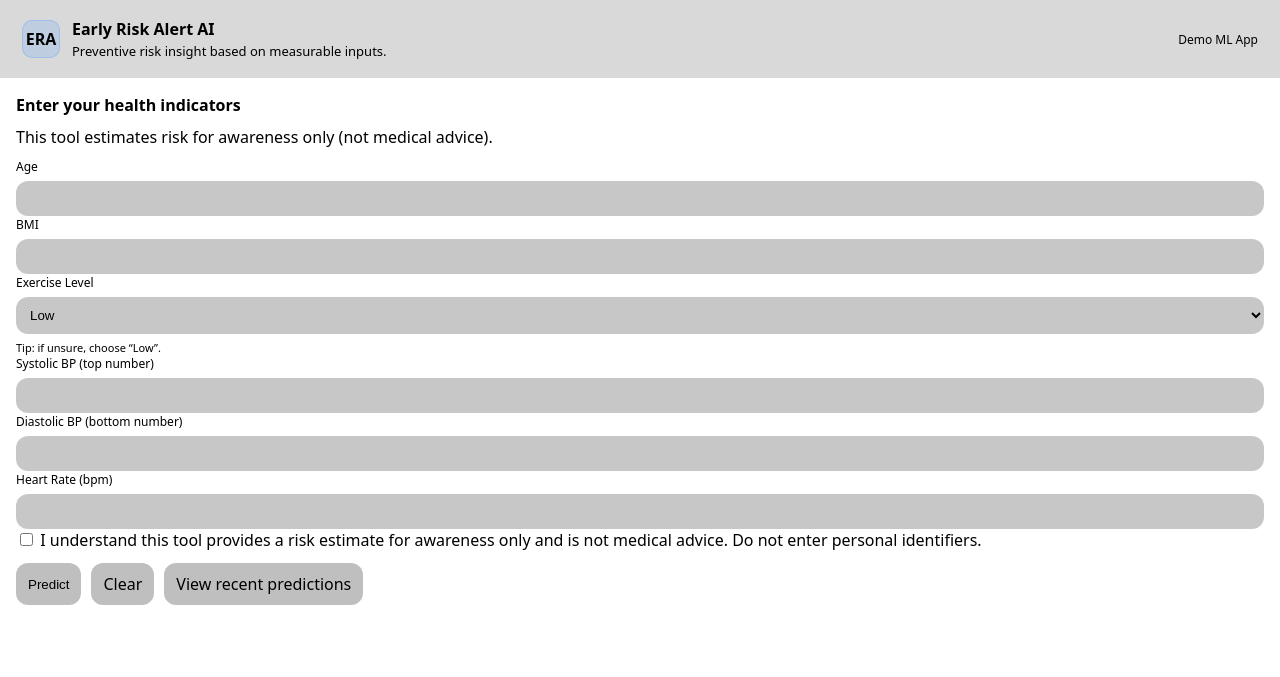
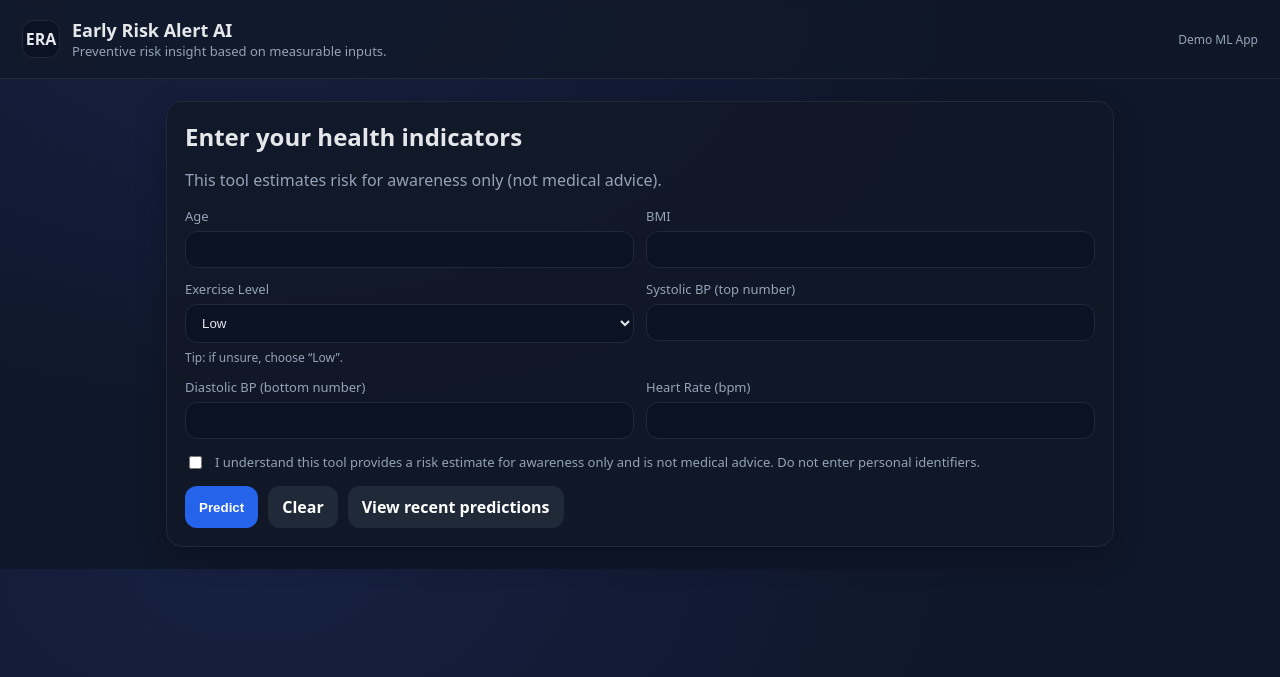
Before and after one commit to ayden611/early-risk-alert-ai, a Flask app: page / in a window 1280 px wide. Shown: the top 677 px of the page. Run offline with Flask 3, Linux system fonts and the light colour scheme; parts of the project's set-up code (start-up, migrations or seed data) failed here and were passed over.

Commit message:
Update style.css

````diff
--- a/static/style.css
+++ b/static/style.css
@@ -1,200 +1,166 @@
-```css
-:root {
-  --bg: #0f172a;
-  --panel: rgba(255,255,255,0.06);
-  --border: rgba(255,255,255,0.12);
-  --text: rgba(255,255,255,0.92);
-  --muted: rgba(255,255,255,0.70);
-  --accent: #60a5fa;
-  --danger: #ef4444;
+:root{
+  --bg:#0f172a;
+  --card:#111827;
+  --muted:#94a3b8;
+  --text:#e5e7eb;
+  --border:#1f2937;
+  --btn:#1f2937;
+  --btn2:#2563eb;
+  --danger:#b91c1c;
 }
 
-* { box-sizing: border-box; }
-body {
-  margin: 0;
-  font-family: system-ui, -apple-system, Segoe UI, Roboto, Arial;
-  background: radial-gradient(1200px 700px at 20% 10%, rgba(96,165,250,.25), transparent 60%),
-              radial-gradient(1000px 600px at 90% 30%, rgba(34,197,94,.18), transparent 55%),
-              var(--bg);
-  color: var(--text);
+*{box-sizing:border-box;}
+body{
+  margin:0;
+  font-family:system-ui,-apple-system,Segoe UI,Roboto,Arial,sans-serif;
+  background:radial-gradient(1200px 700px at 20% 0%, #162042 0%, var(--bg) 60%);
+  color:var(--text);
 }
 
-.topbar {
-  display: flex;
-  justify-content: space-between;
-  align-items: center;
-  padding: 18px 22px;
-  border-bottom: 1px solid var(--border);
-  background: rgba(0,0,0,0.15);
+.topbar{
+  display:flex;
+  align-items:center;
+  justify-content:space-between;
+  padding:18px 22px;
+  border-bottom:1px solid var(--border);
+  background:rgba(17,24,39,.75);
+  backdrop-filter:blur(8px);
+}
+.brand{display:flex;gap:12px;align-items:center;}
+.logo{
+  width:38px;height:38px;border-radius:12px;
+  display:grid;place-items:center;
+  background:#0b1224;border:1px solid var(--border);
+  font-weight:700;
+}
+.title{font-size:18px;font-weight:700;}
+.subtitle{font-size:13px;color:var(--muted);}
+.tag{font-size:12px;color:var(--muted);}
+
+.container{max-width:980px;margin:22px auto;padding:0 16px;}
+.card{
+  background:rgba(17,24,39,.9);
+  border:1px solid var(--border);
+  border-radius:16px;
+  padding:18px;
+  box-shadow:0 10px 30px rgba(0,0,0,.25);
+  margin-bottom:16px;
+}
+h2{margin:0 0 10px 0;}
+.muted{color:var(--muted);}
+
+.grid{
+  display:grid;
+  grid-template-columns:repeat(2, minmax(0,1fr));
+  gap:12px;
+}
+.field label{display:block;font-size:13px;color:var(--muted);margin-bottom:6px;}
+.field input,.field select{
+  width:100%;
+  padding:10px 12px;
+  border-radius:12px;
+  border:1px solid var(--border);
+  background:#0b1224;
+  color:var(--text);
+  outline:none;
+}
+.hint{font-size:12px;color:var(--muted);margin-top:6px;}
+
+.checkrow{
+  display:flex;gap:10px;align-items:flex-start;
+  margin:14px 0;
+  font-size:13px;color:var(--muted);
+}
+.checkrow input{margin-top:3px;}
+
+.actions{display:flex;gap:10px;flex-wrap:wrap;}
+.btn{
+  display:inline-flex;align-items:center;justify-content:center;
+  gap:10px;
+  border:none;
+  cursor:pointer;
+  padding:10px 14px;
+  border-radius:12px;
+  background:var(--btn2);
+  color:white;
+  font-weight:600;
+  text-decoration:none;
+}
+.btn2{background:var(--btn);}
+.btn.danger{background:var(--danger);}
+.btn:disabled{opacity:.7;cursor:not-allowed;}
+
+.alert{
+  padding:10px 12px;
+  border-radius:12px;
+  border:1px solid var(--border);
+  margin-bottom:12px;
+}
+.alert-error{background:rgba(185,28,28,.15);}
+.alert-ok{background:rgba(34,197,94,.12);}
+
+.result-card{
+  margin-top:16px;
+  padding:16px;
+  border-radius:16px;
+  font-size:16px;
+  border:1px solid var(--border);
+}
+.low{background-color:rgba(34,197,94,.08); border-left:6px solid #22c55e;}
+.high{background-color:rgba(239,68,68,.08); border-left:6px solid #ef4444;}
+.result-title{font-size:20px;font-weight:800;margin-bottom:10px;}
+.risk-label{font-size:22px;font-weight:800;}
+.confidence{margin-top:6px;color:var(--muted);}
+
+.meter{
+  height:14px;
+  background:#0b1224;
+  border:1px solid var(--border);
+  border-radius:999px;
+  overflow:hidden;
+  margin:12px 0;
+}
+.meter-fill{
+  height:100%;
+  background:linear-gradient(90deg,#22c55e,#f59e0b,#ef4444);
 }
 
-.brand { display: flex; gap: 12px; align-items: center; }
-.logo {
-  width: 38px; height: 38px;
-  border-radius: 10px;
-  display: grid; place-items: center;
-  background: rgba(96,165,250,0.22);
-  border: 1px solid rgba(96,165,250,0.35);
-  font-weight: 800;
+.result-details{display:flex;gap:18px;flex-wrap:wrap;color:var(--muted);}
+.disclaimer{font-size:12px;color:var(--muted);margin-top:10px;line-height:1.4;}
+
+.table-wrap{overflow:auto;border-radius:12px;border:1px solid var(--border);}
+table{width:100%;border-collapse:collapse;min-width:860px;}
+th,td{padding:10px 12px;border-bottom:1px solid var(--border);text-align:left;}
+th{font-size:12px;color:var(--muted);background:#0b1224;}
+td{font-size:13px;}
+td.low{color:#22c55e;}
+td.high{color:#ef4444;}
+
+.filtergrid{
+  display:grid;
+  grid-template-columns:repeat(3, minmax(0, 1fr));
+  gap:12px;
+  margin-bottom:12px;
+}
+.filter-actions{
+  display:flex;
+  gap:10px;
+  align-items:end;
 }
 
-.title { font-weight: 800; font-size: 16px; }
-.subtitle { font-size: 13px; color: var(--muted); margin-top: 2px; }
-.tag { font-size: 12px; color: var(--muted); }
-
-.wrap {
-  max-width: 1000px;
-  margin: 18px auto 40px;
-  padding: 0 18px;
-  display: grid;
-  gap: 16px;
+@media (max-width: 820px){
+  .grid{grid-template-columns:1fr;}
+  .filtergrid{grid-template-columns:1fr;}
 }
 
-.card {
-  border: 1px solid var(--border);
-  background: var(--panel);
-  border-radius: 16px;
-  padding: 16px;
-  backdrop-filter: blur(8px);
+/* Loading spinner */
+.spinner{
+  width:14px;height:14px;
+  border-radius:999px;
+  border:2px solid rgba(255,255,255,.35);
+  border-top-color:white;
+  display:none;
+  animation:spin .8s linear infinite;
 }
-
-h2 { margin: 0 0 10px; font-size: 16px; }
-.muted { color: var(--muted); margin: 0 0 10px; }
-
-.alert {
-  padding: 10px 12px;
-  border-radius: 12px;
-  border: 1px solid rgba(239,68,68,0.35);
-  background: rgba(239,68,68,0.12);
-  margin: 10px 0 14px;
-}
-
-.form .grid, .filters .grid {
-  display: grid;
-  grid-template-columns: repeat(2, minmax(0, 1fr));
-  gap: 10px;
-}
-
-.field label { display: block; font-size: 12px; color: var(--muted); margin-bottom: 6px; }
-.field input, .field select {
-  width: 100%;
-  padding: 10px 10px;
-  border-radius: 12px;
-  border: 1px solid var(--border);
-  background: rgba(0,0,0,0.22);
-  color: var(--text);
-  outline: none;
-}
-
-.hint { font-size: 11px; color: var(--muted); margin-top: 6px; }
-
-.check {
-  margin-top: 12px;
-  display: flex;
-  gap: 10px;
-  align-items: flex-start;
-  font-size: 12px;
-  color: var(--muted);
-}
-
-.actions {
-  display: flex;
-  gap: 10px;
-  flex-wrap: wrap;
-  margin-top: 12px;
-}
-
-.btn {
-  border: 1px solid var(--border);
-  background: rgba(0,0,0,0.25);
-  color: var(--text);
-  padding: 10px 12px;
-  border-radius: 12px;
-  cursor: pointer;
-  text-decoration: none;
-  display: inline-flex;
-  align-items: center;
-  gap: 10px;
-}
-
-.btn.primary {
-  border-color: rgba(96,165,250,0.4);
-  background: rgba(96,165,250,0.18);
-}
-
-.btn.danger {
-  border-color: rgba(239,68,68,0.45);
-  background: rgba(239,68,68,0.18);
-}
-
-.btn.link { color: var(--text); }
-.btn:disabled { opacity: 0.7; cursor: not-allowed; }
-
-.result-card {
-  margin-top: 12px;
-  padding: 14px;
-  border-radius: 14px;
-  border: 1px solid var(--border);
-}
-
-.result-card.low {
-  border-left: 6px solid #22c55e;
-}
-
-.result-card.high {
-  border-left: 6px solid #ef4444;
-}
-
-.result-title { font-size: 18px; font-weight: 800; margin-bottom: 8px; }
-
-.meter {
-  height: 12px;
-  background: rgba(255,255,255,0.10);
-  border-radius: 999px;
-  overflow: hidden;
-  margin-top: 8px;
-}
-
-.meter-fill {
-  height: 100%;
-  background: linear-gradient(90deg, #22c55e, #f59e0b, #ef4444);
-}
-
-.disclaimer { margin-top: 10px; font-size: 12px; color: var(--muted); }
-
-.table-wrap { overflow-x: auto; }
-table {
-  width: 100%;
-  border-collapse: collapse;
-  min-width: 850px;
-}
-
-th, td {
-  border: 1px solid var(--border);
-  padding: 10px;
-  font-size: 12px;
-}
-
-th { color: var(--muted); text-align: left; }
-
-/* Loading spinner */
-.spinner {
-  width: 14px;
-  height: 14px;
-  border-radius: 999px;
-  border: 2px solid rgba(255,255,255,0.35);
-  border-top-color: rgba(255,255,255,0.95);
-  display: none;
-  animation: spin 0.8s linear infinite;
-}
-
-.loading .spinner { display: inline-block; }
-.loading .btn-text { opacity: 0.85; }
-
-@keyframes spin {
-  to { transform: rotate(360deg); }
-}
-
-@media (max-width: 720px) {
-  .form .grid, .filters .grid { grid-template-columns: 1fr; }
-}
+.loading .spinner{display:inline-block;}
+@keyframes spin{to{transform:rotate(360deg);}}
````
